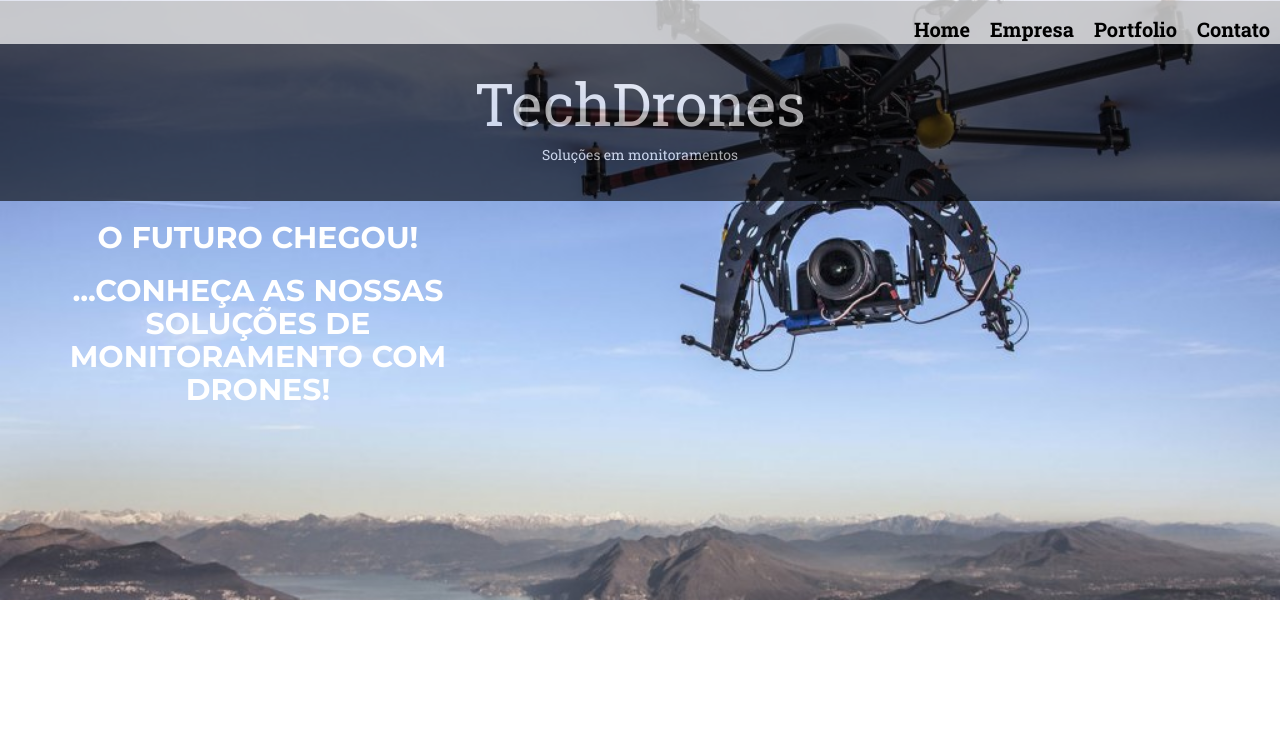
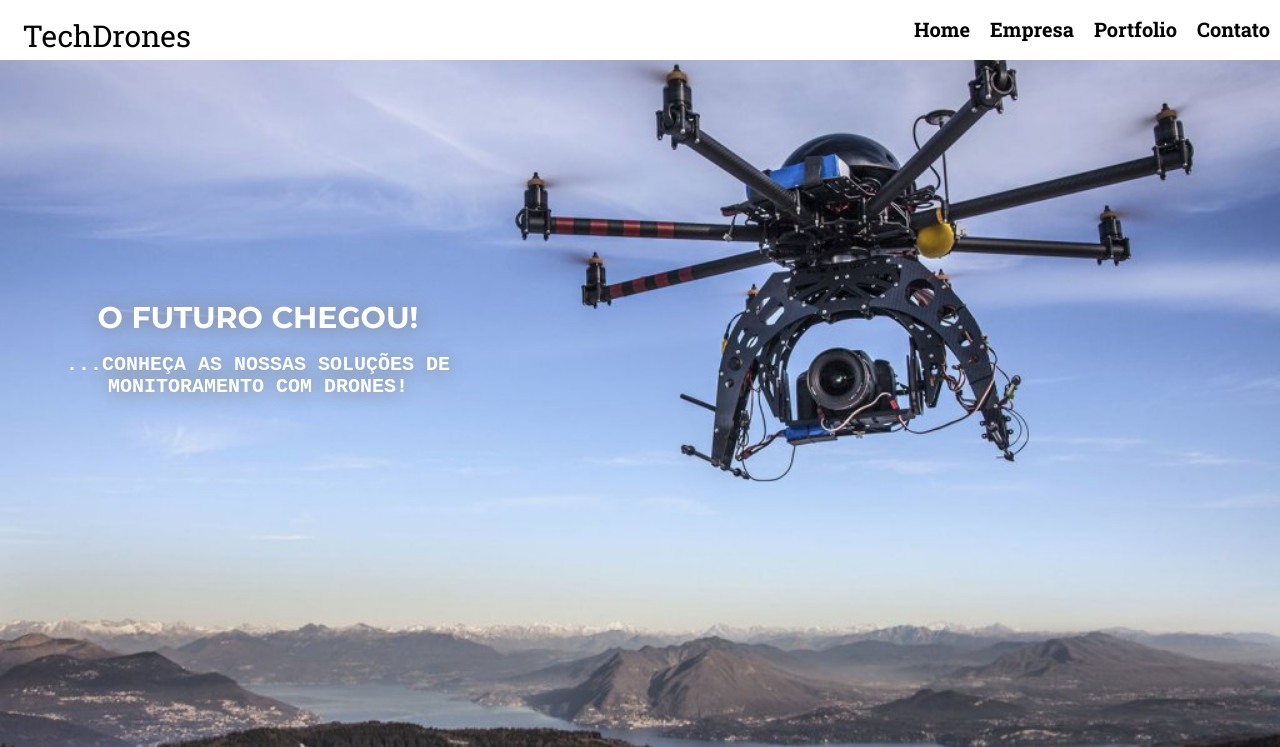
Before and after one commit to reneecp/Technodrone, a plain HTML site: page index.html in a window 1280 px wide. Shown: the top 747 px of the page. Drawn offline with nearby package versions, Linux system fonts and the light colour scheme; a web font is replaced by a local one.

Commit message:
Atualização Home

```diff
--- a/index.html
+++ b/index.html
@@ -29,25 +29,24 @@
   <!-- bloco Daniel -->
   <header id="home">
     <div class="row">
-      <div class="col-md-12">
+
+      <div class="col-md-10">
         <nav>
+          <div class="col-md-2">
+            <div class="nameEmpresa">TechDrones</div>
+          </div>
           <span><a href="#contact">Contato</a></span>
           <span><a href="#portfolio">Portfolio</a></span>
           <span><a href="#services">Empresa</a></span>
           <span><a href="#home">Home</a></span>
         </nav>
       </div>
-
-      <div class="col-md-12 backBlack">
-        <div class="nameEmpresa">TechDrones</div>
-        <div class="slogan">Soluções em monitoramentos</div>
-      </div>
     </div>
 
     <div class="row">
-      <div class="col-md-5">
+      <div class="col-md-5 slogan">
         <p><h2>O FUTURO CHEGOU!</h2></p>
-        <p><h2>...conheça as nossas soluções de monitoramento com Drones!</h2></p>
+        <p><h3>...conheça as nossas soluções de monitoramento com Drones!</h3></p>
       </div>
     </div>
 
--- a/styles.css
+++ b/styles.css
@@ -12,26 +12,27 @@ nav{
 }
 
 nav span{
-  padding: 0 10px;
+  padding: 0px 10px;
   font-size: 20px;
   font-weight: bold;
   float: right;
 }
 
 header{
+  margin-top: 60px;
   background-image: url('images/drone_header.jpg');
   background-repeat: no-repeat;
   /*background-size: 100%;*/
-  height: 600px;
+  height: 700px;
 }
 header ul{
   list-style-type: none;
-  float: right;
+
   padding: 3px 42px 0px 50px;
   margin: 0px;
 }
 header ul li{
-  float: left;
+
   padding: 0px 0px 0px 0px;
   width: 148px;
 }
@@ -81,22 +82,34 @@ header div .social ul img{
   margin: 0;
   float: left;
 }*/
-.backBlack{
-  background-color: black;
-  height: 200px;
-  /*box-shadow: 0px 26px 45px -10px;*/
-  opacity: 0.6;
-}
+
 .nameEmpresa{
-  color: white;
-  padding: 60px 0px 0px 0px;
-  font-size: 59px;
+  color: black;
+  padding: 0px 0px 0px 0px;
+  font-size: 30px;
+
   /*margin-top: 43px;*/
   /* margin: 0px; */
   /* margin-right: 6px; */
   /* width: 442px;*/
 }
 
+.slogan{
+  margin-top:20px;
+  padding-top: 200px;
+}
+
+.slogan h2{
+    text-shadow: 1px 1px 20px grey;
+}
+
+.slogan h3{
+  font-family: 'PT Mono', monospace;
+  font-size: 20px;
+  color:white;
+  text-shadow: 1px 1px 20px grey;
+
+}
 
 .container{
   width:1000px;
```
Also changed, not shown: 1 other file.
